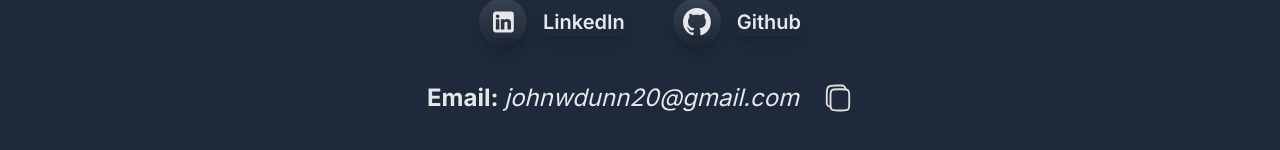
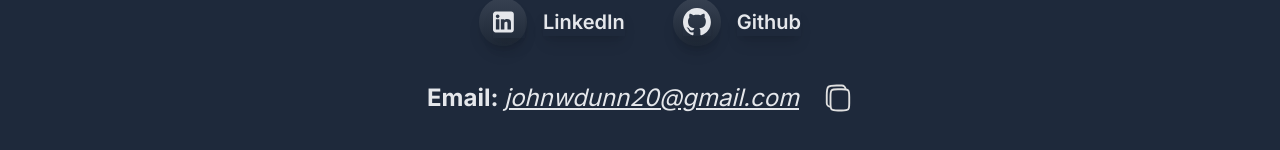
Before and after one commit to johnwdunn20/personal-website, a Next.js app: page / in a window 1280 px wide. Shown: the part 3086-3236 px from the top of the page. Built offline with nearby package versions, Linux system fonts and the light colour scheme.

Commit message:
underlined email

```diff
--- a/src/components/EmailLink.tsx
+++ b/src/components/EmailLink.tsx
@@ -21,7 +21,7 @@ const EmailLink = () => {
         href="mailto:your.johnwdunn20@gmail.com"
       >
         <span className="font-bold">Email: </span>
-        <span className="italic">johnwdunn20@gmail.com</span>
+        <span className="italic underline">johnwdunn20@gmail.com</span>
       </a>
       <div className='ml-2' onClick={handleCopy}>
             <Image
```
